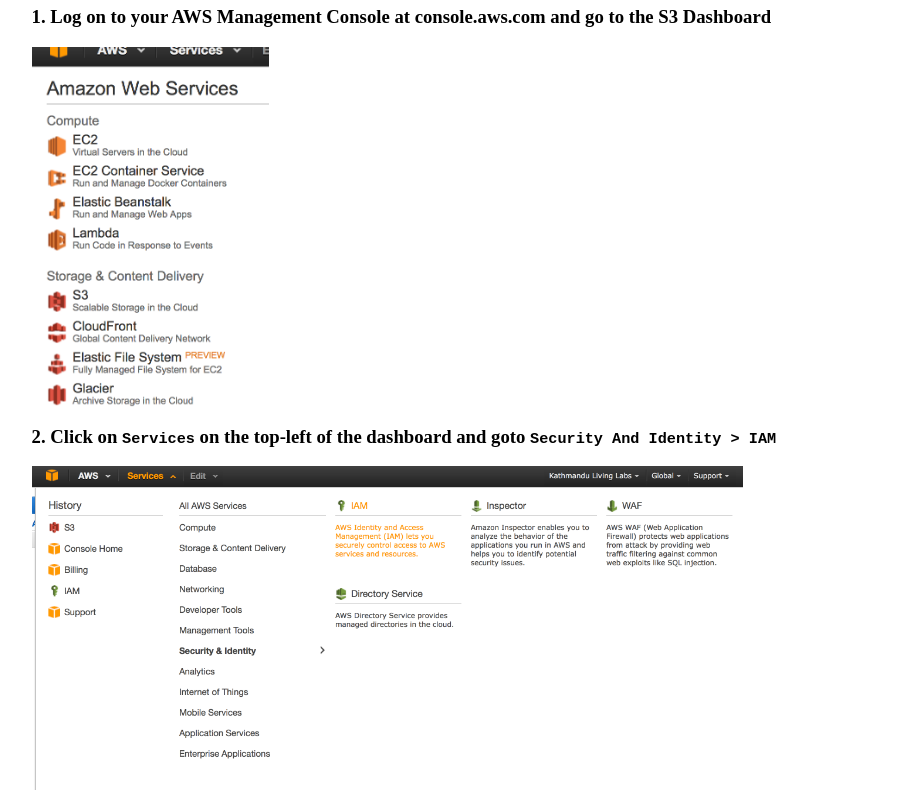
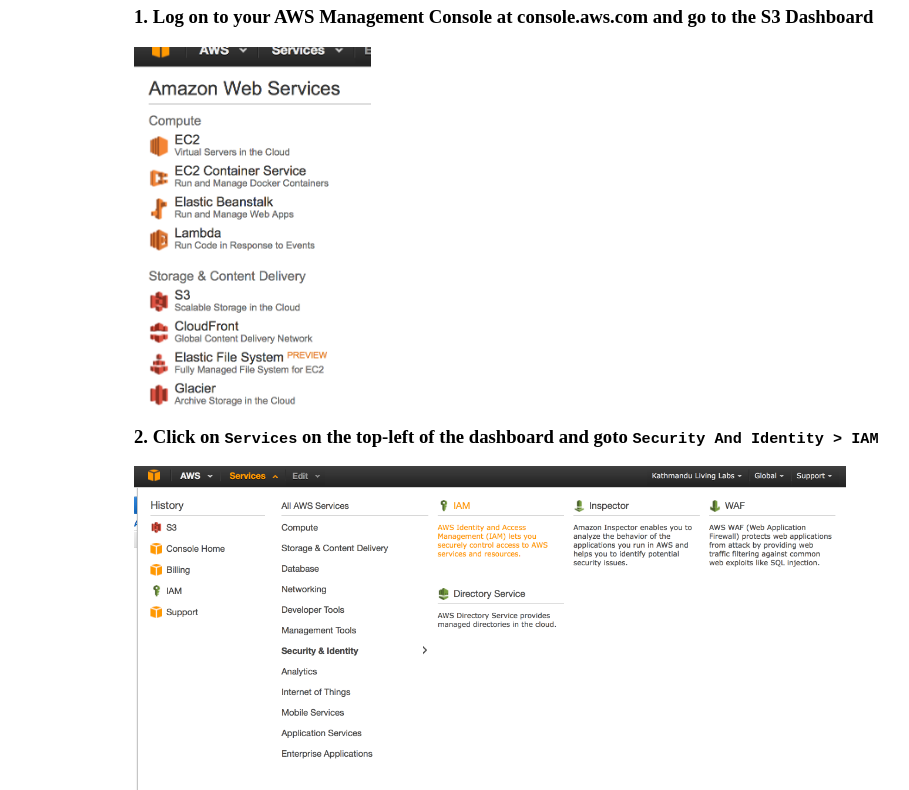
Before and after one commit to jedi-Knight/dev-musings, a plain HTML site: page index.html in a window 1280 px wide. Shown: the part 137-927 px from the top of the page, without its empty margins (130-1039 px from the left). Drawn offline with Linux system fonts and the light colour scheme.

Commit message:
Update index.html

```diff
--- a/index.html
+++ b/index.html
@@ -1,6 +1,6 @@
 <style>
   body{
-    padding: 6% 12%;
+    padding: 6% 20%;
   }
 </style>
 <h1 id="giving-download-access-to-user-folders-in-aws-s3">Giving download access to user folders in AWS S3</h1>
```
